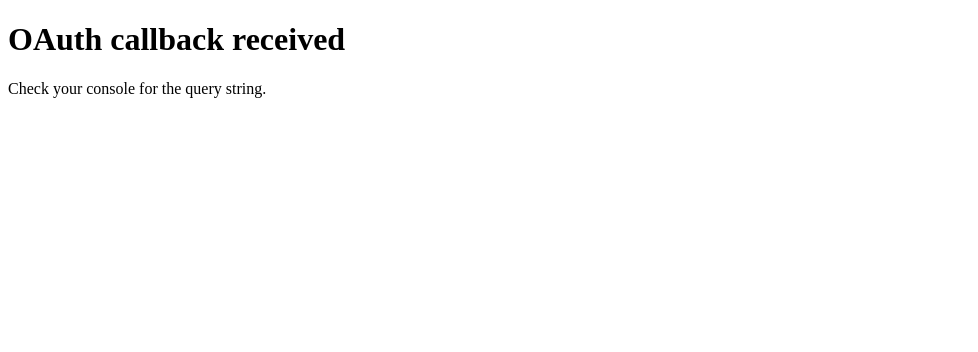
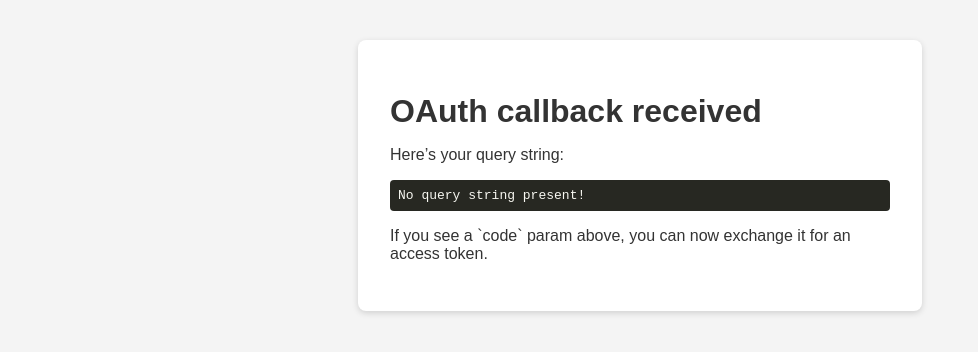
Before and after one commit to DonBlake101/creatorflow-homepage, a plain HTML site: page oauth/callback/index.html in a window 1280 px wide. Shown: the whole page, without its empty margins (0-978 px from the left). Drawn offline with Linux system fonts and the light colour scheme.

Commit message:
Update index.html

```diff
--- a/oauth/callback/index.html
+++ b/oauth/callback/index.html
@@ -1,11 +1,50 @@
 <!DOCTYPE html>
 <html lang="en">
-<head><meta charset="UTF-8"/><meta name="viewport" content="width=device-width,initial-scale=1"/><title>OAuth Callback</title></head>
+<head>
+  <meta charset="UTF-8" />
+  <meta name="viewport" content="width=device-width,initial-scale=1" />
+  <title>OAuth Callback</title>
+  <style>
+    body {
+      font-family: sans-serif;
+      padding: 2rem;
+      background: #f4f4f4;
+      color: #333;
+    }
+    .container {
+      max-width: 500px;
+      margin: auto;
+      background: #fff;
+      padding: 2rem;
+      border-radius: 8px;
+      box-shadow: 0 2px 6px rgba(0,0,0,0.15);
+    }
+    h1 { margin-bottom: 1rem; }
+    code {
+      display: block;
+      background: #272822;
+      color: #f8f8f2;
+      padding: .5rem;
+      border-radius: 4px;
+      word-break: break-all;
+    }
+  </style>
+</head>
 <body>
-  <h1>OAuth callback received</h1>
-  <p>Check your console for the query string.</p>
+  <div class="container">
+    <h1>OAuth callback received</h1>
+    <p>Here’s your query string:</p>
+    <code id="queryString">Loading…</code>
+    <p>If you see a `code` param above, you can now exchange it for an access token.</p>
+  </div>
+
   <script>
-    console.log("Callback query:", location.search);
+    // grab the full '?code=…&state=…' part
+    const qs = window.location.search;
+
+    // show it in the <code> block
+    document.getElementById('queryString').textContent =
+      qs || 'No query string present!';
   </script>
 </body>
 </html>
```
